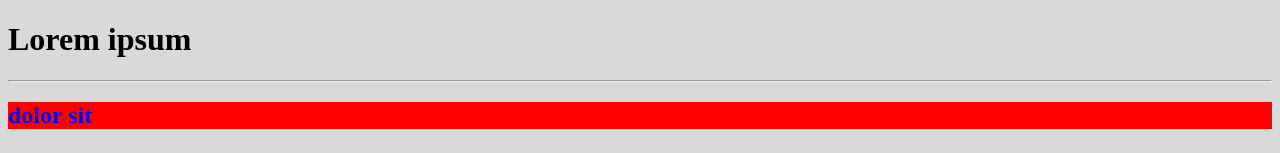
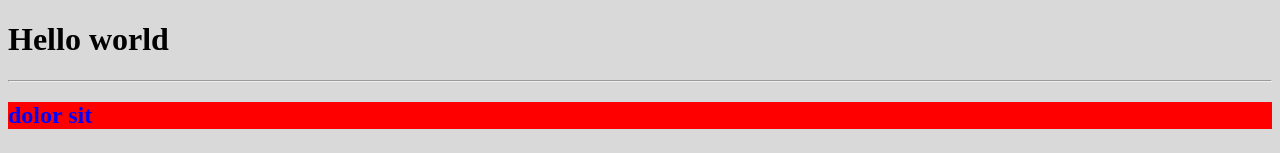
Before and after one commit to cosmorov/Test-page, a plain HTML site: page index.html in a window 1280 px wide. Shown: the top 153 px of the page. Drawn offline with Linux system fonts and the light colour scheme.

Commit message:
header 1: lorem ipsum changed to hello world

```diff
--- a/index.html
+++ b/index.html
@@ -12,7 +12,7 @@
     <body style = "background-color: #D9D9D9;">
     <!--headings + div-->
     <div>
-        <h1>Lorem ipsum</h1>
+        <h1>Hello world</h1>
         <hr>
         <h2 style="color:blue; background-color:red">
             dolor sit
```
